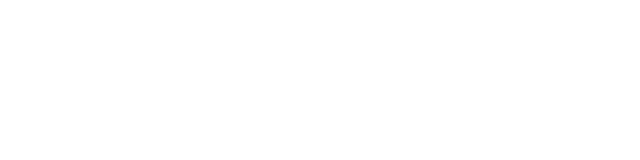
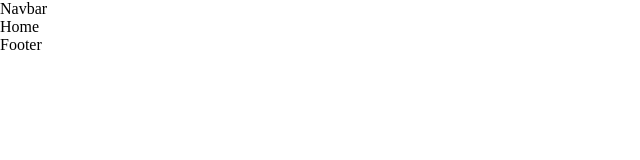
Before and after one commit to Piryanshu88/Food-Recipe-App, a React (Create React App) app in the folder food-app/: page / in a window 1280 px wide. Shown: the top 160 px of the page, without its empty margins (0-640 px from the left). Built offline with nearby package versions, Linux system fonts and the light colour scheme.

Commit message:
adding basic routes

```diff
--- a/food-app/src/App.js
+++ b/food-app/src/App.js
@@ -1,7 +1,14 @@
 import "./App.css";
+import { Navbar } from "./Components/Navbar/Navbar";
+import { AllRoutes } from "./Pages/AllRoutes";
 
 function App() {
-  return <div className="App"></div>;
+  return (
+    <div className="App">
+      <Navbar />
+      <AllRoutes />
+    </div>
+  );
 }
 
 export default App;
--- /dev/null
+++ b/food-app/src/Components/Footer/Footer.jsx
@@ -0,0 +1,7 @@
+import React from 'react'
+
+export const Footer = () => {
+  return (
+    <div>Footer</div>
+  )
+}
--- /dev/null
+++ b/food-app/src/Components/Home/Home.jsx
@@ -0,0 +1,11 @@
+import React from "react";
+import { Footer } from "../Footer/Footer";
+
+export const Home = () => {
+  return (
+    <div>
+      <div>Home</div>
+      <Footer />
+    </div>
+  );
+};
--- /dev/null
+++ b/food-app/src/Components/Navbar/Navbar.jsx
@@ -0,0 +1,5 @@
+import React from "react";
+
+export const Navbar = () => {
+  return <div>Navbar</div>;
+};
--- /dev/null
+++ b/food-app/src/Pages/AllRoutes.jsx
@@ -0,0 +1,11 @@
+import React from "react";
+import { Route, Routes } from "react-router-dom";
+import { HomePage } from "./Home/Home";
+
+export const AllRoutes = () => {
+  return (
+    <Routes>
+      <Route path="/" element={<HomePage />} />
+    </Routes>
+  );
+};
--- /dev/null
+++ b/food-app/src/Pages/Home/Home.jsx
@@ -0,0 +1,6 @@
+import React from "react";
+import { Home } from "../../Components/Home/Home";
+
+export const HomePage = () => {
+  return <Home />;
+};
--- a/food-app/src/index.css
+++ b/food-app/src/index.css
@@ -1,3 +1,4 @@
 body {
   margin: 0;
+  padding: 0;
 }
--- a/food-app/src/index.js
+++ b/food-app/src/index.js
@@ -1,14 +1,16 @@
-import React from 'react';
-import ReactDOM from 'react-dom/client';
-import './index.css';
-import App from './App';
-import reportWebVitals from './reportWebVitals';
-
-const root = ReactDOM.createRoot(document.getElementById('root'));
+import React from "react";
+import ReactDOM from "react-dom/client";
+import "./index.css";
+import App from "./App";
+import reportWebVitals from "./reportWebVitals";
+import { BrowserRouter } from "react-router-dom";
+const root = ReactDOM.createRoot(document.getElementById("root"));
 root.render(
-  <React.StrictMode>
-    <App />
-  </React.StrictMode>
+  <BrowserRouter>
+    <React.StrictMode>
+      <App />
+    </React.StrictMode>
+  </BrowserRouter>
 );
 
 // If you want to start measuring performance in your app, pass a function
```
